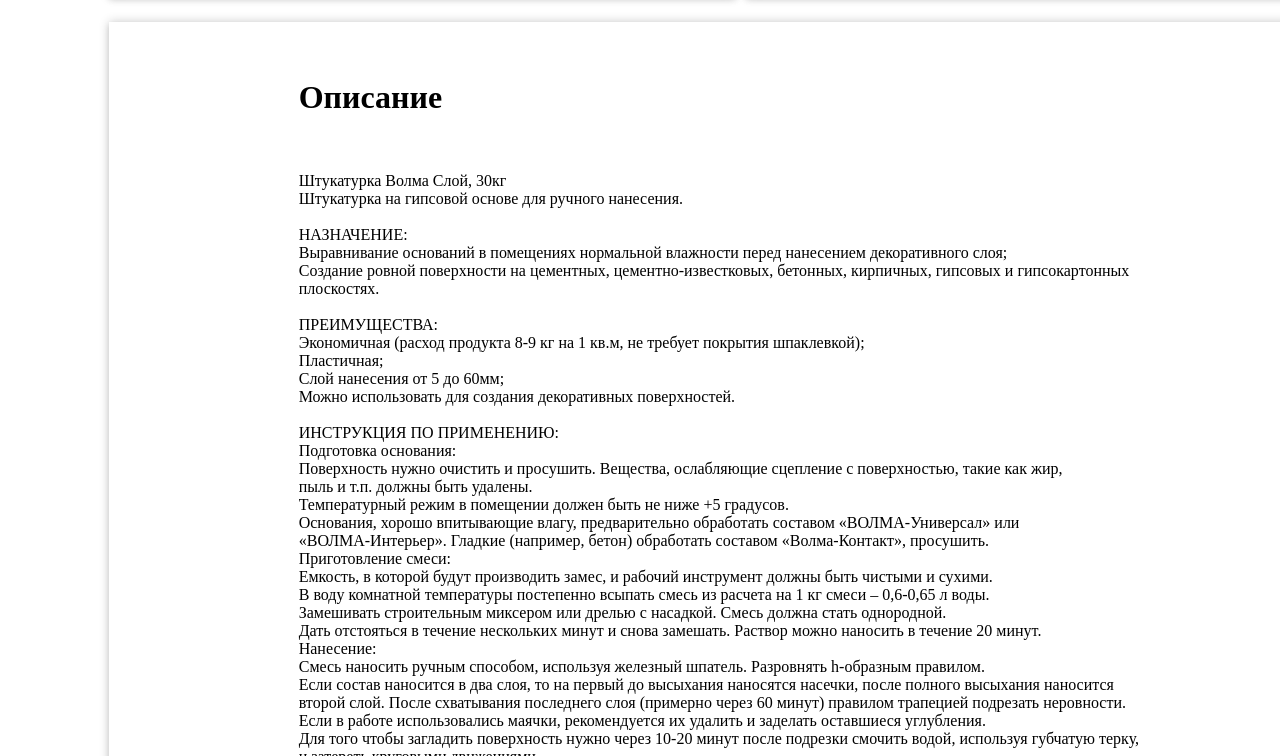
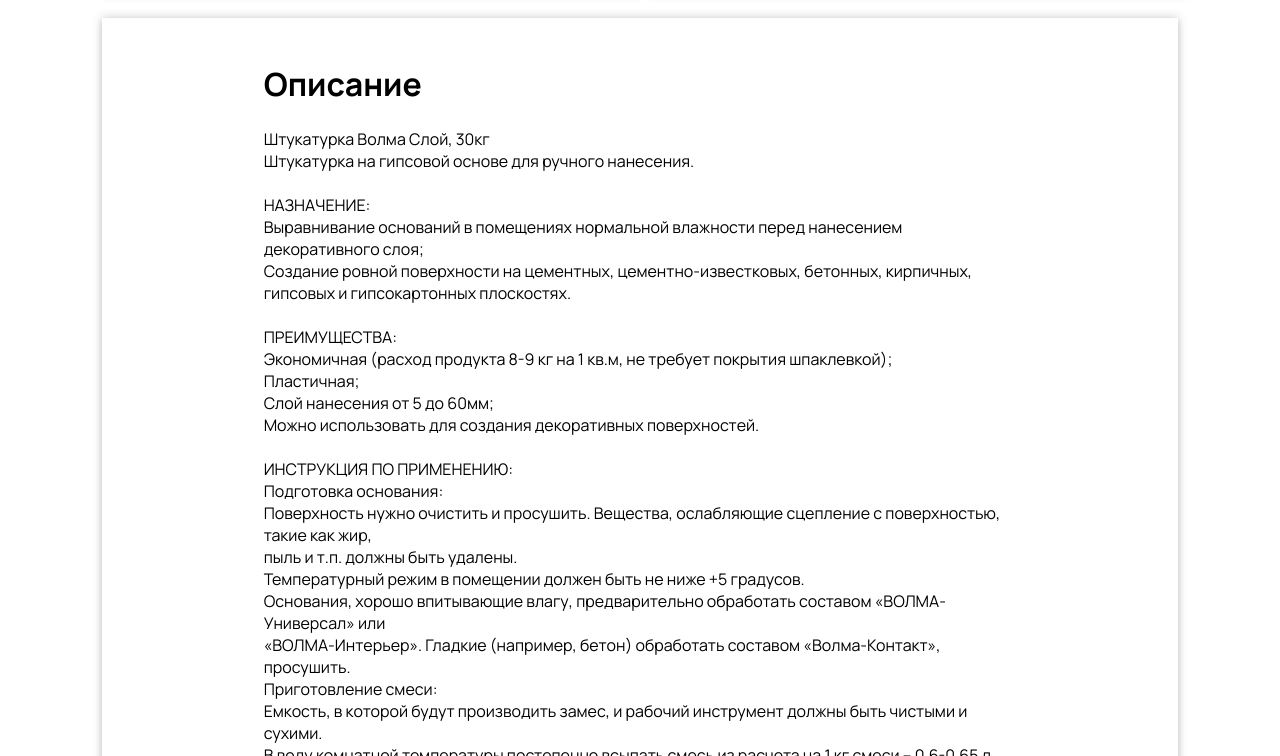
Before and after one commit to magasov/stroyka-store, a plain HTML site: page product.html in a window 1280 px wide. Shown: the part 728-1484 px from the top of the page. Drawn offline with nearby package versions, Linux system fonts and the light colour scheme.

Commit message:
new khamz

```diff
--- a/assets/styles/product.css
+++ b/assets/styles/product.css
@@ -1,3 +1,14 @@
+@import url('https://fonts.googleapis.com/css2?family=Manrope:wght@200..800&display=swap');
+* {
+    padding: 0;
+    margin: 0;
+    box-sizing: border-box;
+    font-family: "Manrope", sans-serif;
+    text-decoration: none;
+    list-style: none;
+}
+
+
 main{
     color: rgb(97, 97, 97);
     width: 100%;
```
